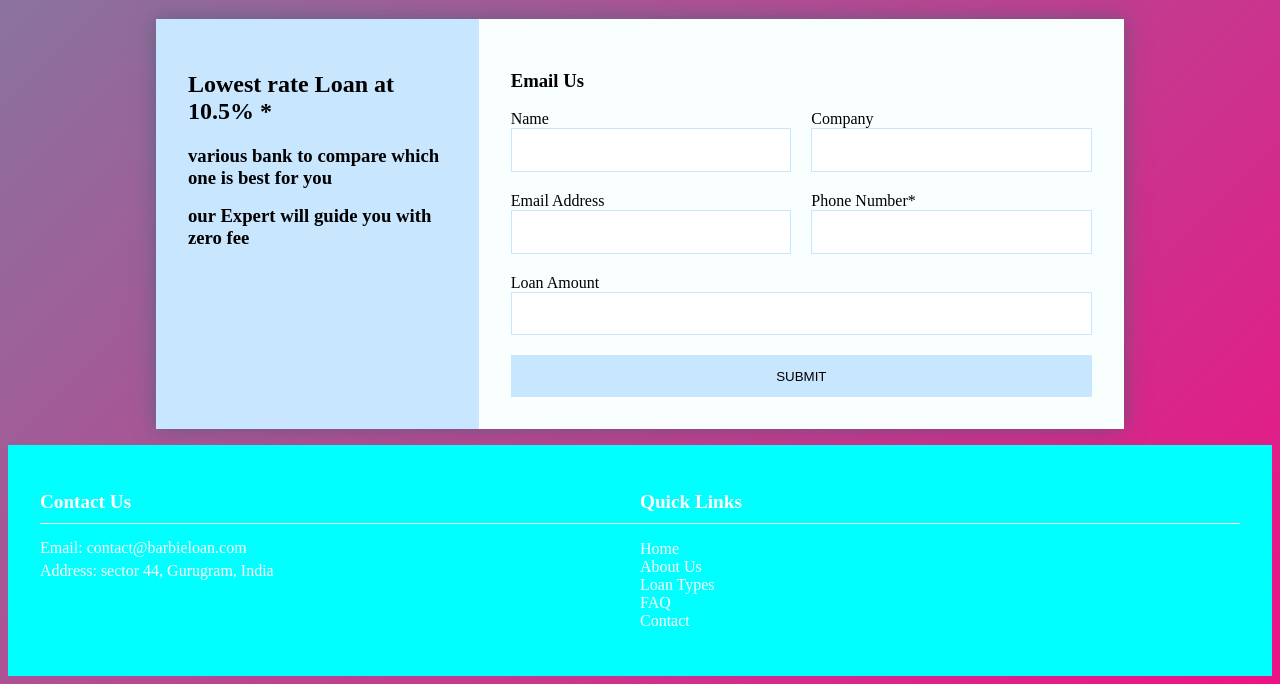
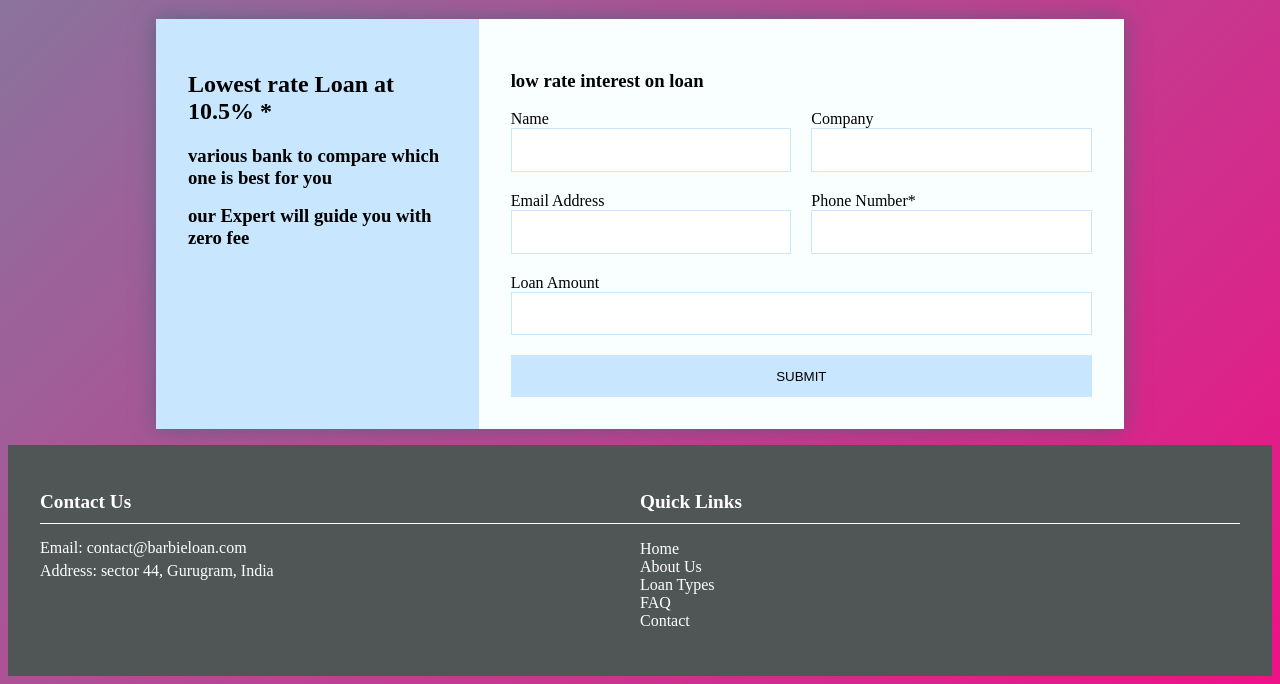
Before and after one commit to vijay6781/loan, a plain HTML site: page index.html in a window 1280 px wide. Shown: the part 122-806 px from the top of the page. Drawn offline with nearby package versions, Linux system fonts and the light colour scheme.

Commit message:
style chnges

```diff
--- a/index.html
+++ b/index.html
@@ -24,7 +24,7 @@
 
       </div>
       <div class="contact">
-        <h3>Email Us</h3>
+        <h3>low rate interest on loan</h3>
         <div class="alert">Your message has been sent</div>
         <form id="contactForm">
           <p>
--- a/loan/style.css
+++ b/loan/style.css
@@ -3,7 +3,7 @@
 }
 
 body {
-	background: linear-gradient(-45deg, #FF0081, #FF0081, #FF0081, #0af1bb);
+	background: linear-gradient(-45deg, #FF0081, #51ff00, #FF0081, #0af1bb);
 	background-size: 700% 700%;
 	animation: gradient 5s ease infinite;
 }
@@ -128,7 +128,7 @@ ul{
 
 
 footer {
-  background-color: #00FFFF;
+  background-color: #505555;
   color: #fff;
   padding: 30px 0;
 }
```
